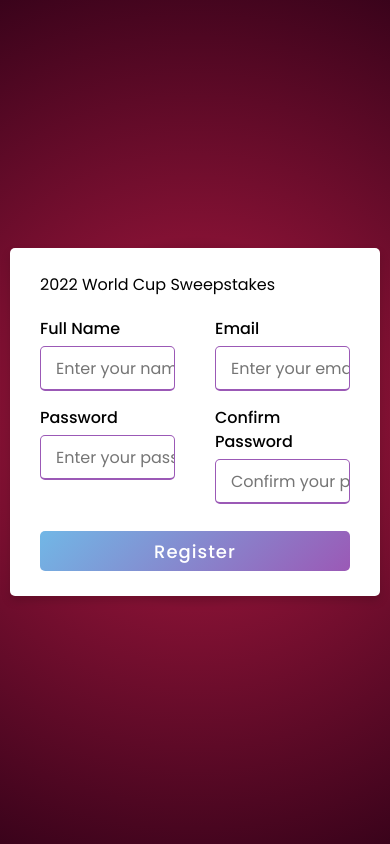
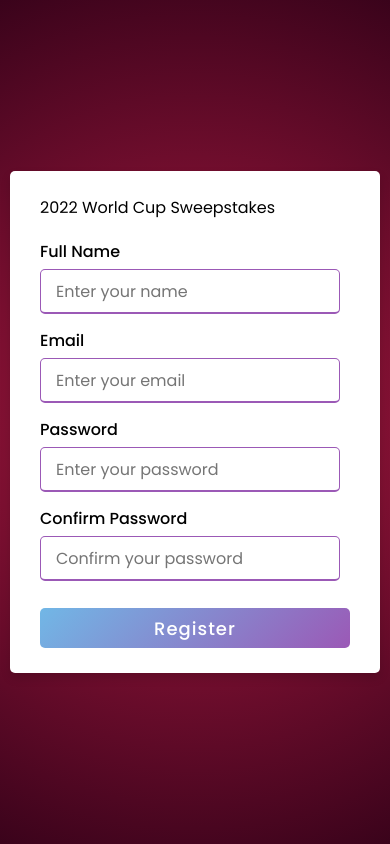
Before and after one commit to chowieuk/sweepstakes-app, a React (Create React App) app: page /register in a window 390 px wide. Built offline with nearby package versions, Linux system fonts and the light colour scheme.

Commit message:
registration page complete

```diff
--- a/src/App.css
+++ b/src/App.css
@@ -110,27 +110,3 @@
   /* transform: scale(0.99); */
   background: linear-gradient(-135deg, #71b7e6, #9b59b6);
 }
-@media (max-width: 584px) {
-  .container {
-    max-width: 100%;
-  }
-  form .user-details .input-box {
-    margin-bottom: 15px;
-    width: 100%;
-  }
-  form .category {
-    width: 100%;
-  }
-  .content form .user-details {
-    max-height: 300px;
-    overflow-y: scroll;
-  }
-  .user-details::-webkit-scrollbar {
-    width: 5px;
-  }
-}
-@media (max-width: 459px) {
-  .container .content .category {
-    flex-direction: column;
-  }
-}
--- a/src/pages/Registration.css
+++ b/src/pages/Registration.css
@@ -2,6 +2,7 @@
   color: black;
   display: flex;
   flex-wrap: wrap;
+  flex-direction: row;
   max-width: 700px;
   width: 100%;
   background-color: #fff;
@@ -101,8 +102,7 @@
   color: white;
   flex-direction: row;
   text-align: center;
-  font-family: system-ui, -apple-system, BlinkMacSystemFont, "Segoe UI", Roboto,
-    Oxygen, Ubuntu, Cantarell, "Open Sans", "Helvetica Neue", sans-serif;
+  font-family: system-ui, -apple-system, BlinkMacSystemFont, "Segoe UI", Roboto, Oxygen, Ubuntu, Cantarell, "Open Sans", "Helvetica Neue", sans-serif;
   font-style: oblique;
   font-weight: 200;
   font-size: 66px;
@@ -140,4 +140,22 @@
   text-decoration: none;
 }
 
+@media (max-width: 700px) {
+  .reg-container {
+    flex-direction: column;
+  }
+}
+
+@media (max-width: 700px) {
+  .user-details {
+    flex-direction: column;
+  }
+}
+
+@media (max-width: 700px) {
+  .input-box {
+    min-width: 300px;
+  }
+}
+
 /*# sourceMappingURL=Registration.css.map */
--- a/src/pages/Registration.scss
+++ b/src/pages/Registration.scss
@@ -2,6 +2,7 @@
   color: black;
   display: flex;
   flex-wrap: wrap;
+  flex-direction: row;
   max-width: 700px;
   width: 100%;
   background-color: #fff;
@@ -41,7 +42,10 @@
   flex-wrap: wrap;
   justify-content: space-between;
   margin: 20px 0 12px 0;
+
 }
+
+
 form .user-details .input-box {
   margin-bottom: 15px;
   width: calc(100% / 2 - 20px);
@@ -135,3 +139,22 @@
     text-decoration: none;
   }
 }
+
+
+.reg-container {
+  @media (max-width: 700px) {
+  flex-direction: column;
+  }
+}
+
+.user-details {
+  @media (max-width: 700px) {
+  flex-direction: column;
+  }
+}
+
+.input-box {
+  @media (max-width: 700px) {
+  min-width: 300px;
+  }
+}
```
Also changed, not shown: 1 other file (tests, documents, lock files or other folders).
